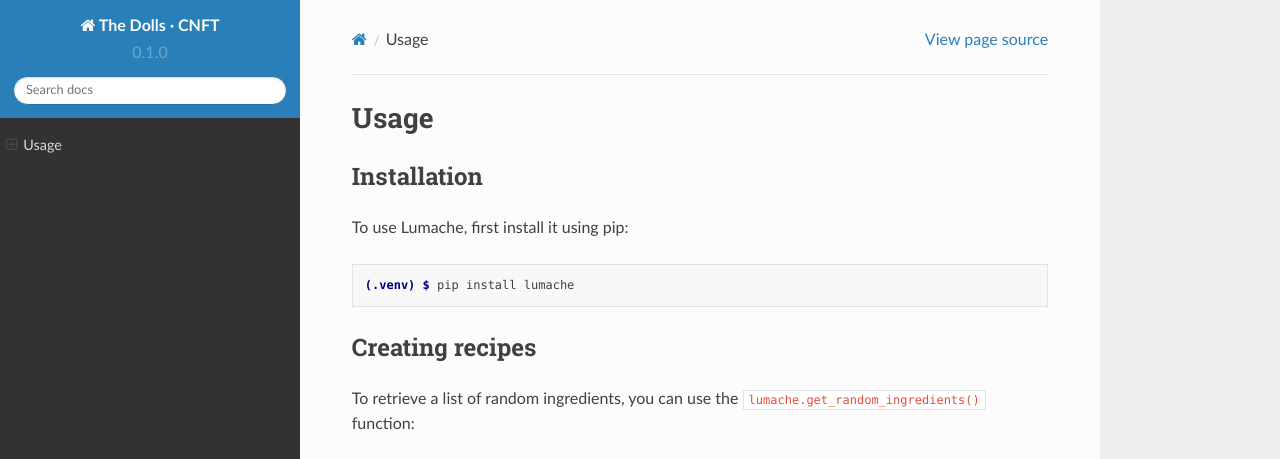
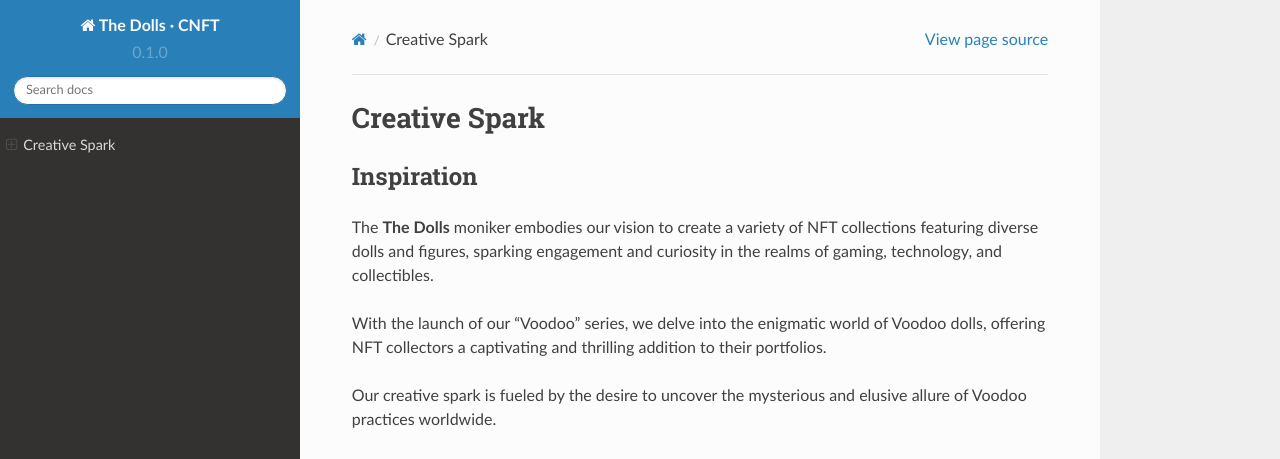
Before and after one commit to TheDollsCardano/docs, a Sphinx documentation site: the page built from docs/source/usage.rst, in a window 1280 px wide and 1036 px high. Shown: the top 459 px of the window. Built offline with Sphinx 7.4.7 and the Read the Docs theme 2.0.0, drawn with Linux system fonts in a browser that asks for light colours; pages that are not in the unit, such as notebooks, are missing from menus; some of the changed text lies outside the part shown; grey boxes are pictures that could not be loaded.

Commit message:
Update usage.rst

```diff
--- a/docs/source/usage.rst
+++ b/docs/source/usage.rst
@@ -1,33 +1,15 @@
-Usage
+Creative Spark
 =====
 
-.. _installation:
+.. _inspiration:
 
-Installation
+Inspiration
 ------------
 
-To use Lumache, first install it using pip:
+The **The Dolls** moniker embodies our vision to create a variety of NFT collections featuring diverse dolls and figures, sparking engagement and curiosity in the realms of gaming, technology, and collectibles.
 
-.. code-block:: console
+With the launch of our "Voodoo" series, we delve into the enigmatic world of Voodoo dolls, offering NFT collectors a captivating and thrilling addition to their portfolios.
 
-   (.venv) $ pip install lumache
+Our creative spark is fueled by the desire to uncover the mysterious and elusive allure of Voodoo practices worldwide.
 
-Creating recipes
-----------------
-
-To retrieve a list of random ingredients,
-you can use the ``lumache.get_random_ingredients()`` function:
-
-.. autofunction:: lumache.get_random_ingredients
-
-The ``kind`` parameter should be either ``"meat"``, ``"fish"``,
-or ``"veggies"``. Otherwise, :py:func:`lumache.get_random_ingredients`
-will raise an exception.
-
-.. autoexception:: lumache.InvalidKindError
-
-For example:
-
->>> import lumache
->>> lumache.get_random_ingredients()
-['shells', 'gorgonzola', 'parsley']
+The distinct and mystifying appearance of Voodoo dolls presents an ideal canvas for crafting exclusive and one-of-a-kind NFTs that pique the interest of NFT aficionados.
```
